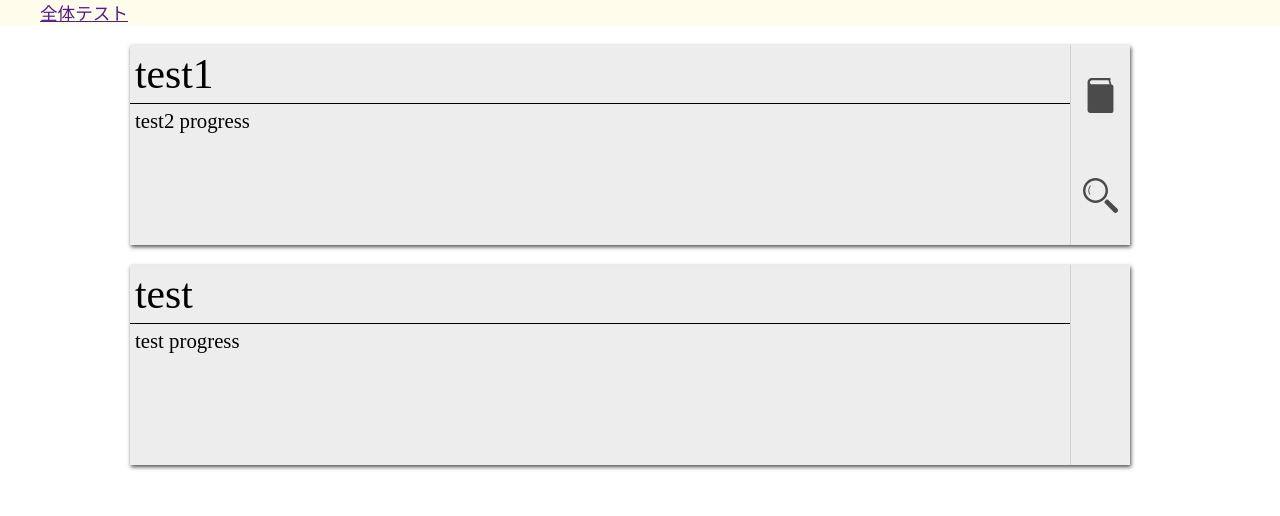
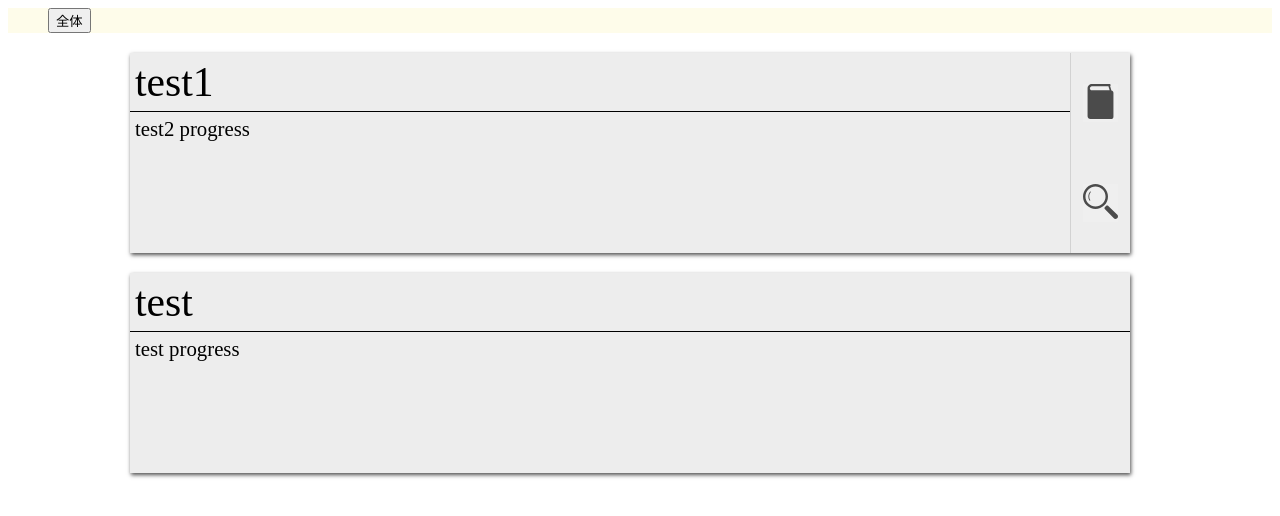
Before and after one commit to qwertyhoge/ygg_trpg_explain, a React app: page / in a window 1280 px wide. Shown: the top 516 px of the page. Built offline with nearby package versions, Linux system fonts and the light colour scheme; the HTML template or start-up script is replaced by a standard one.

Commit message:
now the page can transition

```diff
--- a/src/Breadcrumb.jsx
+++ b/src/Breadcrumb.jsx
@@ -7,6 +7,10 @@ function Breadcrumb(props) {
     const breadcrumbLiStyles = {
         display: 'inline-block',
         fontSize: '1.1rem',
+    };
+
+    const changePage = (pageName) => {
+        props.pageSetter(pageName);
     };
 
     const arrayToBreadcrumb = (arr) => {
@@ -22,9 +26,9 @@ function Breadcrumb(props) {
                     liClass += " breadcrumb-item-way"
                 }
                 return <li className={liClass} style={breadcrumbLiStyles} key={l.key}>
-                    <a className="breadcrumb-link" href={l.href}>
+                    <button className="breadcrumb-link" onClick={() => changePage(l.id)}>
                         {l.name}
-                    </a>
+                    </button>
                 </li>
             })
             }
--- /dev/null
+++ b/src/CharacterMaking.jsx
@@ -0,0 +1,29 @@
+import ProgressCard from "./ProgressCard";
+
+function CharacterMaking(props){
+    const mainStyle = {
+        maxWidth: '1020px',
+        margin: '10px auto'
+    };
+    const headerStyles = {
+        background: '#fefcea'
+    }
+
+    return (
+    <div className="app">
+        <header className="app-header" style={headerStyles}>
+            {props.breadcrumb}
+        </header>
+        <div className="main" style={mainStyle}>
+            <ProgressCard
+                title="t"
+                paragraph="t2"
+            >
+            </ProgressCard>
+        </div>
+    </div>
+    )
+}
+
+
+export default CharacterMaking;
--- /dev/null
+++ b/src/Overall.jsx
@@ -0,0 +1,41 @@
+import ProgressCard from "./ProgressCard";
+import ProgressCardLinks from "./ProgressCardLinks";
+
+function Overall(props){
+    const mainStyle = {
+        maxWidth: '1020px',
+        margin: '10px auto'
+    };
+    const headerStyles = {
+        background: '#fefcea'
+    };
+
+    const test1CardLinks = <ProgressCardLinks
+        pageSetter={props.pageSetter}
+        reference={"test"}
+        detail={"character_making"}
+    ></ProgressCardLinks>;
+
+    return (
+    <div className="app">
+        <header className="app-header" style={headerStyles}>
+            {props.breadcrumb}
+        </header>
+        <div className="main" style={mainStyle}>
+            <ProgressCard
+                title="test1"
+                paragraph="test2 progress"
+                links={test1CardLinks}
+            >
+            </ProgressCard>
+            <ProgressCard
+                title="test"
+                paragraph="test progress"
+            >
+            </ProgressCard>
+        </div>
+    </div>
+    )
+}
+
+export default Overall;
--- a/src/ProgressCard.jsx
+++ b/src/ProgressCard.jsx
@@ -1,6 +1,3 @@
-import bookSvg from './book.svg'
-import loupeSvg from './loupe.svg'
-
 function ProgressCard(props) {
     const headerStyles = {
         borderBottom: '1px solid black',
@@ -18,17 +15,7 @@ function ProgressCard(props) {
     };
     const paragraphStyles = {
         margin: '5px'
-    }
-    const infoStyles= {
-        display: 'flex',
-        flexDirection: 'column',
-        justifyContent: 'space-around',
-        alignItems: 'center',
-        width: '60px',
-        boxSizing: 'border-box',
-        borderLeft: '1px solid #d2d2d2',
-        padding: '0px 12px'
-    }
+    };
 
     return (
         <div className="progress-card" style={cardStyles}>
@@ -40,20 +27,7 @@ function ProgressCard(props) {
                     {props.paragraph}
                 </div>
             </div>
-            <div className="info" style={infoStyles}>
-                {props.reference &&
-                <a href={props.reference}>
-                    <img src={bookSvg} style={{width: '100%'}}>
-                    </img>
-                </a>
-                }
-                {props.detail &&
-                <a href={props.detail}>
-                    <img src={loupeSvg} style={{width: '100%'}}>
-                    </img>
-                </a>
-                }
-            </div>
+            {props.links}
         </div>
     );
 }
--- /dev/null
+++ b/src/ProgressCardLinks.jsx
@@ -0,0 +1,41 @@
+import bookSvg from './book.svg'
+import loupeSvg from './loupe.svg'
+
+function ProgressCardLinks(props){
+    const infoStyles = {
+        display: 'flex',
+        flexDirection: 'column',
+        justifyContent: 'space-around',
+        alignItems: 'center',
+        width: '60px',
+        boxSizing: 'border-box',
+        borderLeft: '1px solid #d2d2d2',
+        padding: '0px 12px'
+    };
+
+    const buttonStyles = {
+        border: '0px',
+        padding: '0px',
+        margin: '0px',
+        cursor: 'pointer'
+    };
+
+    return (
+    <div className="links" style={infoStyles}>
+        {props.reference &&
+        <button onClick={() => props.pageSetter(props.reference)} style={buttonStyles}>
+            <img src={bookSvg} style={{width: '100%'}}>
+            </img>
+        </button>
+        }
+        {props.detail &&
+        <button onClick={() => props.pageSetter(props.detail)} style={buttonStyles}>
+            <img src={loupeSvg} style={{width: '100%'}}>
+            </img>
+        </button>
+        }
+    </div>
+    );
+}
+
+export default ProgressCardLinks;
--- a/src/app.jsx
+++ b/src/app.jsx
@@ -1,50 +1,63 @@
-import ProgressCard from "./ProgressCard";
-import Breadcrumb from "./Breadcrumb"
+import {useState} from 'react';
+import Overall from "./Overall";
+import CharacterMaking from './CharacterMaking';
+import Breadcrumb from './Breadcrumb';
 
 function App(props) {
-    const mainStyle = {
-        maxWidth: '1020px',
-        margin: '10px auto'
+    const [page, setPage] = useState('overall');
+
+    const constructOverall = () => {
+        const breadcrumb = <Breadcrumb
+            route={[
+                {
+                    id: 'overall',
+                    name: '全体',
+                    key: 'overall'
+                }
+            ]}
+            pageSetter={setPage}
+        >
+        </Breadcrumb>;
+
+        return <Overall
+            breadcrumb={breadcrumb}
+            pageSetter={setPage}
+        ></Overall>
     };
-    const headerStyles = {
-        background: '#fefcea'
+
+    const constructCharacterMaking = () => {
+        const breadcrumb = <Breadcrumb
+            route={[
+                {
+                    id: "overall",
+                    name: "全体",
+                    key: 'overall'
+                },
+                {
+                    id: "character_making",
+                    name: "キャラクター作成",
+                    key: 'character_making'
+                }
+            ]}
+            pageSetter={setPage}
+        ></Breadcrumb>;
+
+        return <CharacterMaking
+            breadcrumb={breadcrumb}
+            pageSetter={setPage}
+        ></CharacterMaking>
     }
 
-    return (
-        <div className="app">
-            <header className="app-header" style={headerStyles}>
-                <Breadcrumb
-                    route={[
-                        {
-                            href: "",
-                            name: "全体",
-                            key: 'index'
-                        },
-                        {
-                            href: "",
-                            name: "テスト",
-                            key: 'test'
-                        }
-                    ]}
-                >
-                </Breadcrumb>
-            </header>
-            <div className="main" style={mainStyle}>
-                <ProgressCard
-                    title="test1"
-                    paragraph="test2 progress"
-                    reference="test reference"
-                    detail="test detail"
-                >
-                </ProgressCard>
-                <ProgressCard
-                    title="test"
-                    paragraph="test progress"
-                >
-                </ProgressCard>
-            </div>
-        </div>
-    );
+    const content = ((stPage) => {
+        if(stPage === 'character_making'){
+            return constructCharacterMaking()
+        }else{
+            return constructOverall();
+        }
+    })(page);
+
+    return content;
 }
 
+
 export default App;
--- a/src/index.jsx
+++ b/src/index.jsx
@@ -1,6 +1,6 @@
-import React from 'react';
-import ReactDOM from 'react-dom';
-import App from './App';
+import React from 'react'
+import ReactDOM from 'react-dom'
+import App from './App'
 
 class ErrorBoundary extends React.Component{
     constructor(props){
```
Also changed, not shown: package.json (+5 -2 lines), views/index.html (renamed from public/index.html), 1 other file (tests, documents, lock files or other folders).
